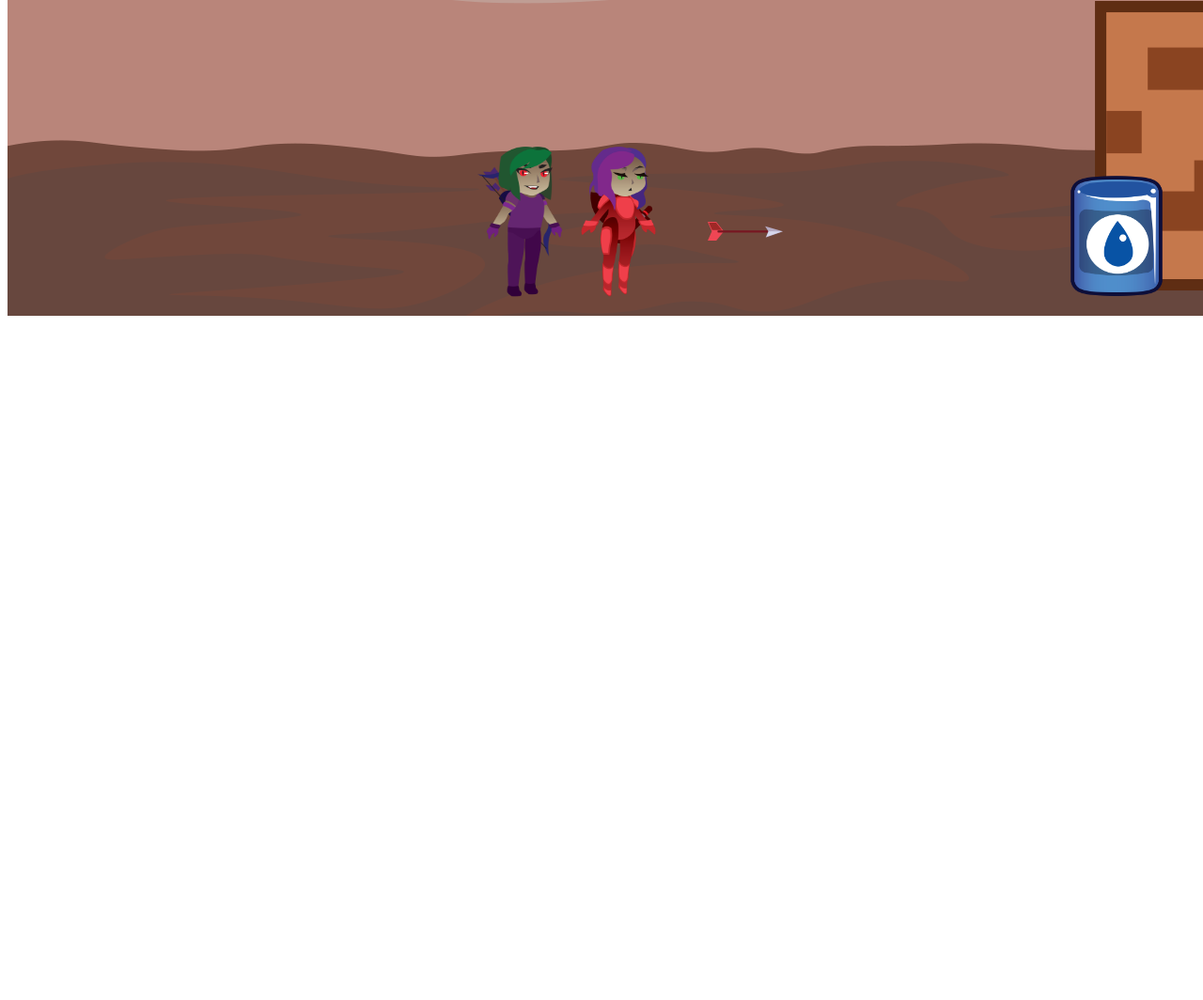
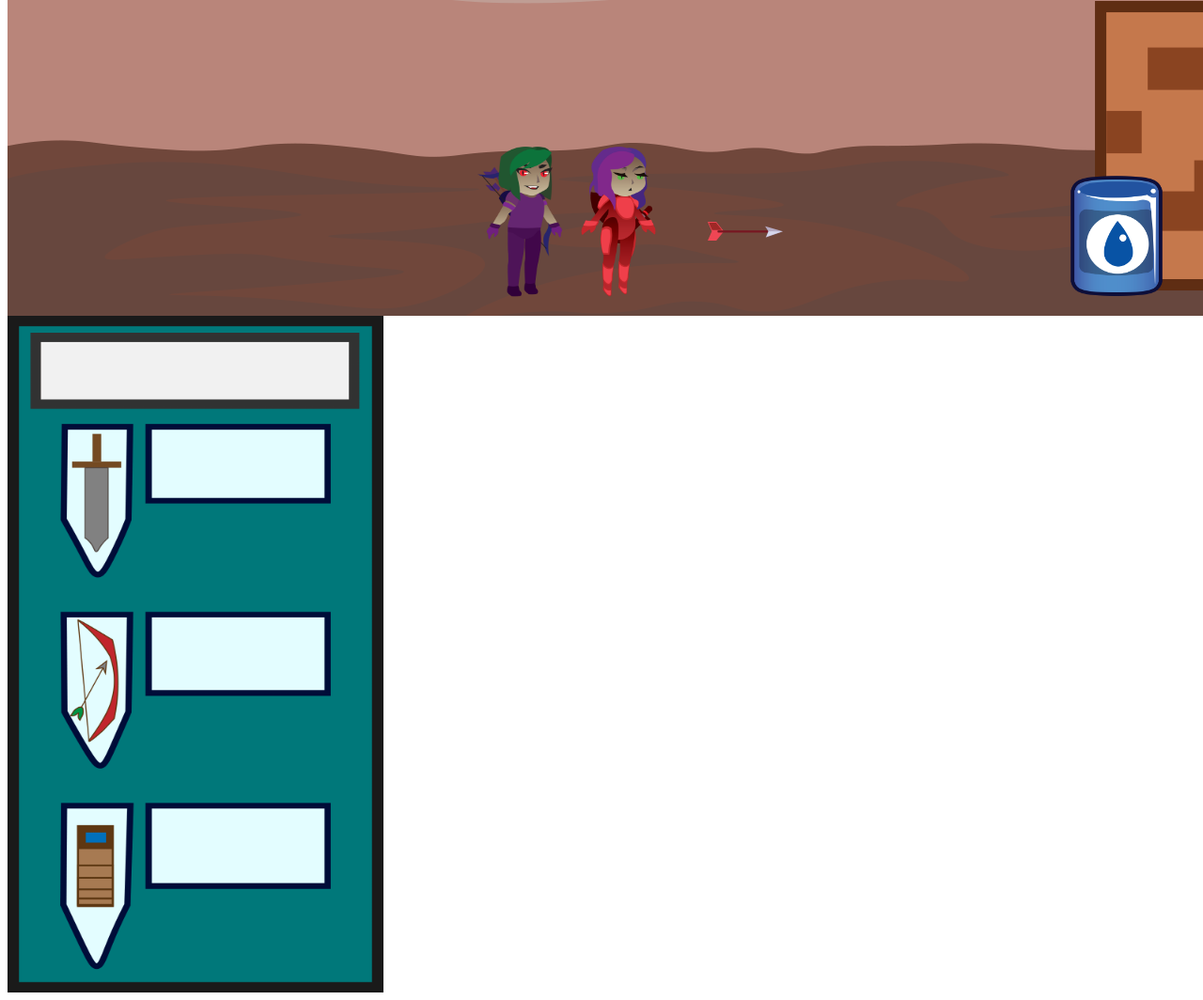
Before and after one commit to Rysm/hollow-works, a plain HTML site: page index.html in a window 1280 px wide. Shown: the part 392-1456 px from the top of the page at 94% size. Drawn offline with Linux system fonts and the light colour scheme.

Commit message:
asfoiugwyeugr9heiogw

```diff
--- a/index.html
+++ b/index.html
@@ -1,6 +1,7 @@
 <html>
   <canvas id="game"  width= "1280" height="720"></canvas>
-  <canvas id="sidebar" width = "400" height= "720"></canvas>
+  <canvas id="sidebar" width = "400" height= "720" style: "position:absolute; left:1280;"></canvas>
+  <script src ="js/sidebar.js"></script>
   <script src="js/workings.js"></script>
   <script src ="js/main.js"></script>
 </html>
--- /dev/null
+++ b/js/sidebar.js
@@ -0,0 +1,32 @@
+/*
+Implementation of the sidebar UI for our game on a separate canvas
+I believe separating it provides a cleaner approach
+*/
+console.log("Wee");
+//Initiate the second canvas
+var sidevas = document.getElementById('sidebar');
+//ctx var
+var sidectx =sidevas.getContext('2d');
+
+//Implement the image object
+var basicUI = new Image();
+basicUI.src = "art/sidebar.png";
+
+//update function()
+function side_update(){
+
+}
+
+//draw function()
+function side_draw(){
+  sidectx.drawImage(basicUI,0,0, sidevas.width,sidevas.height);
+  console.log("heyim supposed to be drawing");
+}
+
+//main function
+function side_main(){
+  side_update();
+  side_draw();
+}
+
+setInterval(side_main, 50);
--- a/js/workings.js
+++ b/js/workings.js
@@ -142,5 +142,4 @@ function checkEnemyRange(unit, target){
   else {
     unit.advance = true;
   }
-
 }
```
Also changed, not shown: art/sidebar.png (renamed from art/button UI-1.png).
